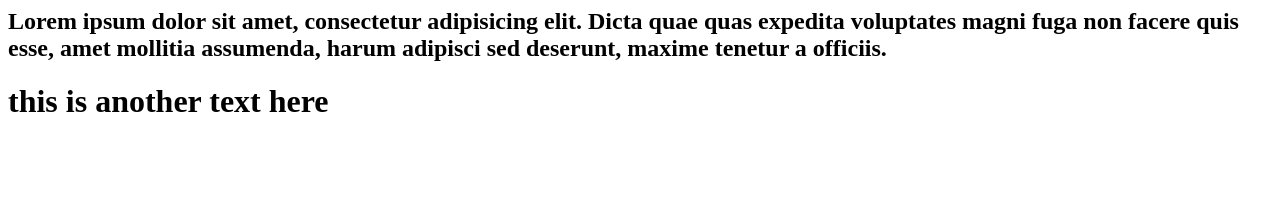
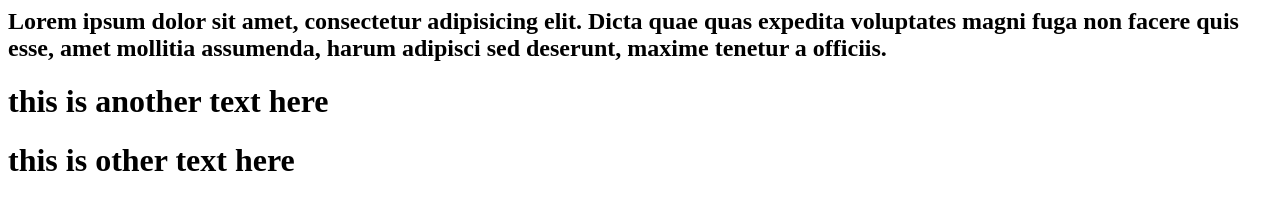
Before and after one commit to ancient-charbak/testinput, a plain HTML site: page index.html in a window 1280 px wide. Drawn offline with Linux system fonts and the light colour scheme.

Commit message:
some change here

```diff
--- a/index.html
+++ b/index.html
@@ -1,2 +1,3 @@
 <h2>Lorem ipsum dolor sit amet, consectetur adipisicing elit. Dicta quae quas expedita voluptates magni fuga non facere quis esse, amet mollitia assumenda, harum adipisci sed deserunt, maxime tenetur a officiis.</h2>
 <h1>this is another text here</h1>
+<h1>this is other text here</h1>
```
